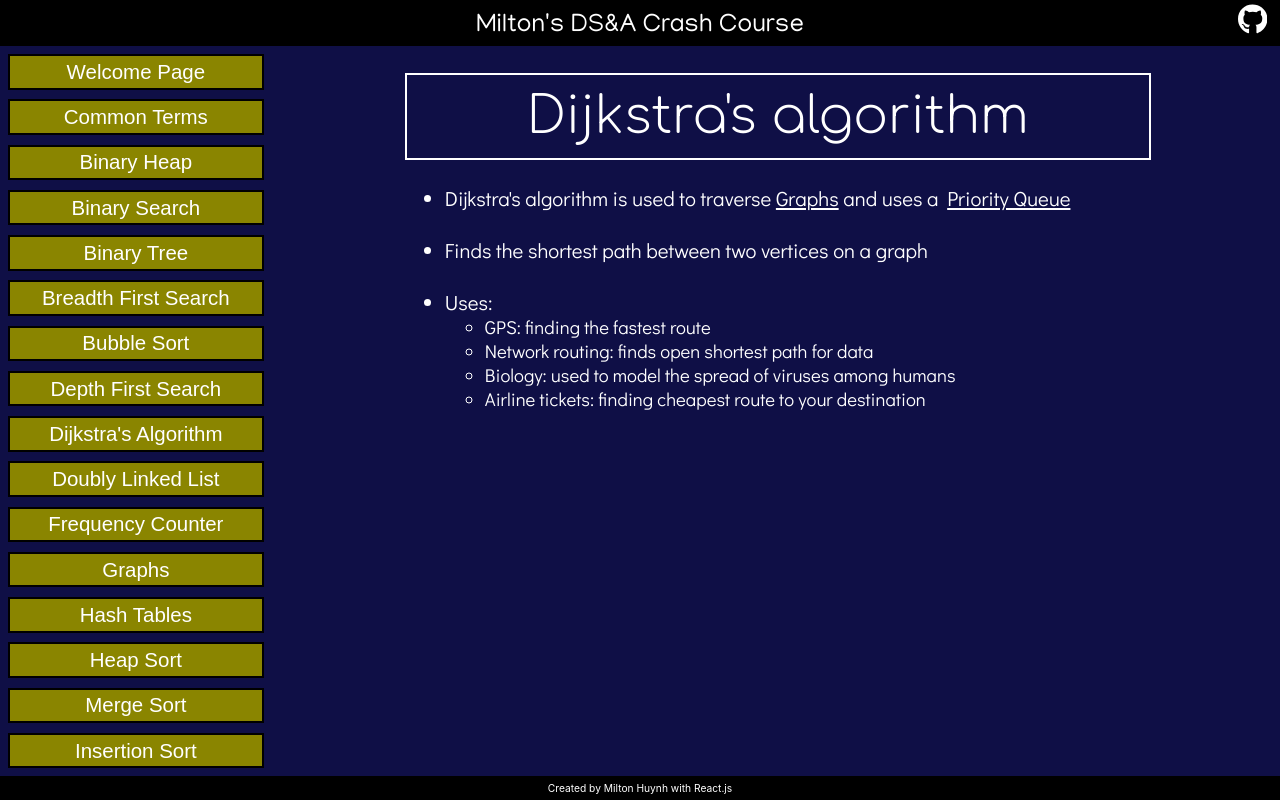
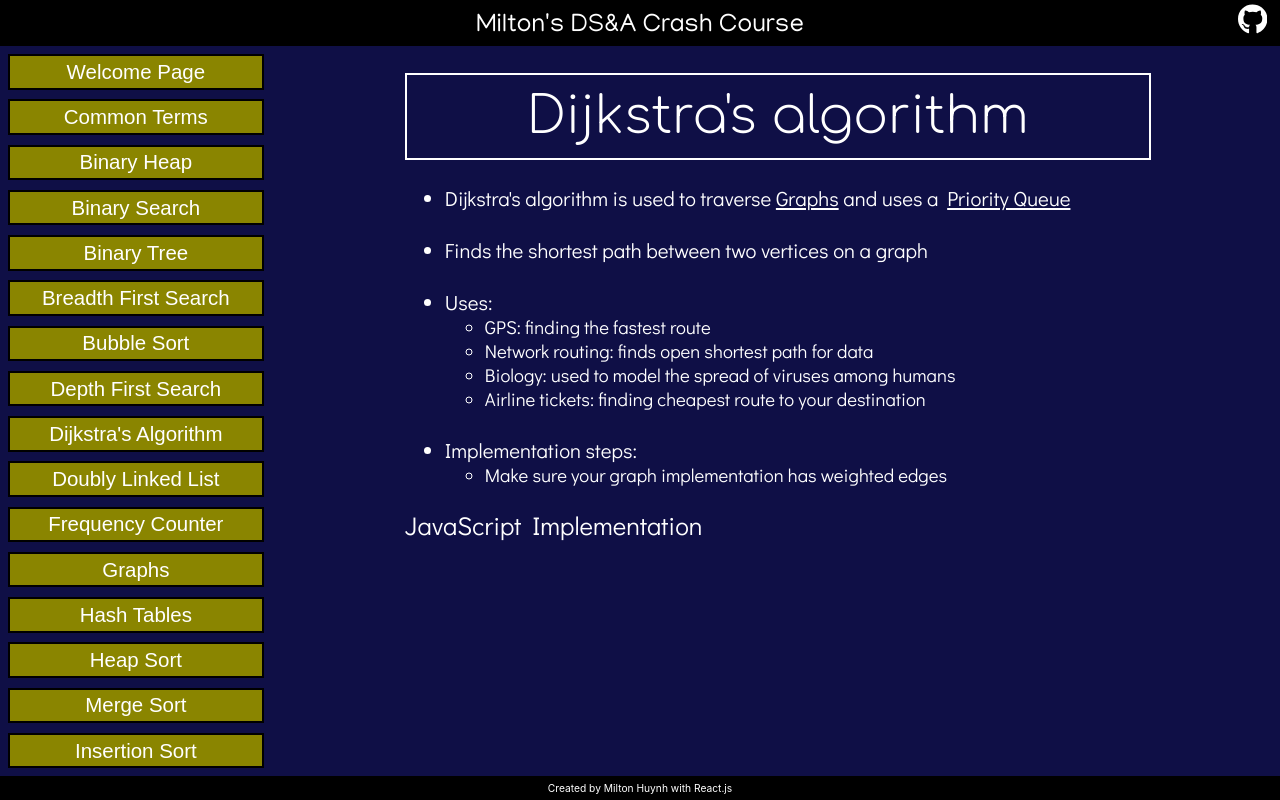
Before and after one commit to miltonhuynh/DSA-guide, a React (Create React App) app in the folder app/: page /DSA-guide/Dijkstra in a window 1280 px wide. Built offline with nearby package versions, Linux system fonts and the light colour scheme; a web font is replaced by a local one.

Commit message:
Modified Djs page

```diff
--- a/app/src/Concepts/Dijkstra.js
+++ b/app/src/Concepts/Dijkstra.js
@@ -20,8 +20,15 @@ export default function Dijkstra() {
               <li>Biology: used to model the spread of viruses among humans</li>
               <li>Airline tickets: finding cheapest route to your destination</li>
             </ul>
+          </li><br/>
+          <li>
+            Implementation steps:
+            <ul class="font-sm">
+              <li>Make sure your graph implementation has weighted edges</li>
+            </ul>
           </li>
         </ul>
+        <div class="font-l">JavaScript Implementation</div>
       </div>
     </div>
   )
```
